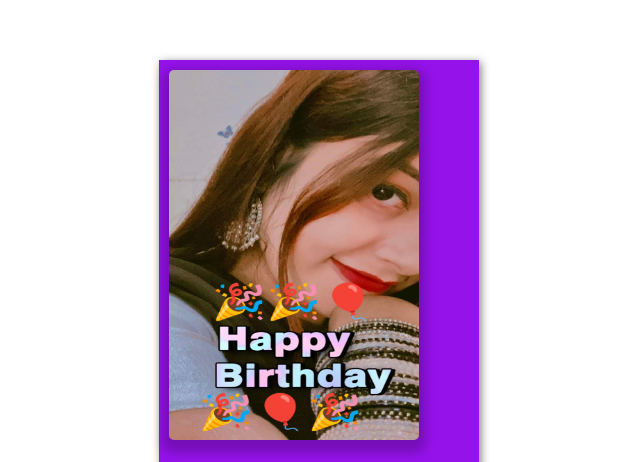
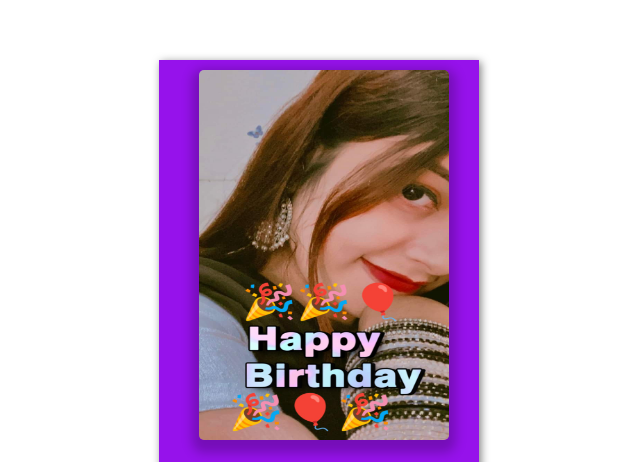
Before and after one commit to Alsaef/happy-birthday-Taniya-, a plain HTML site: page index.html in a window 1280 px wide. Shown: the top 462 px of the page, without its empty margins (321-961 px from the left). Drawn offline with Linux system fonts and the light colour scheme.

Commit message:
Add files via upload

```diff
--- a/index.html
+++ b/index.html
@@ -12,7 +12,7 @@
     background-repeat: no-repeat;
     background-attachment: fixed;
 }
-
+img {margin-left: 30px;}
 .card {
 	 position: relative;
 	 width: 300px;
```
